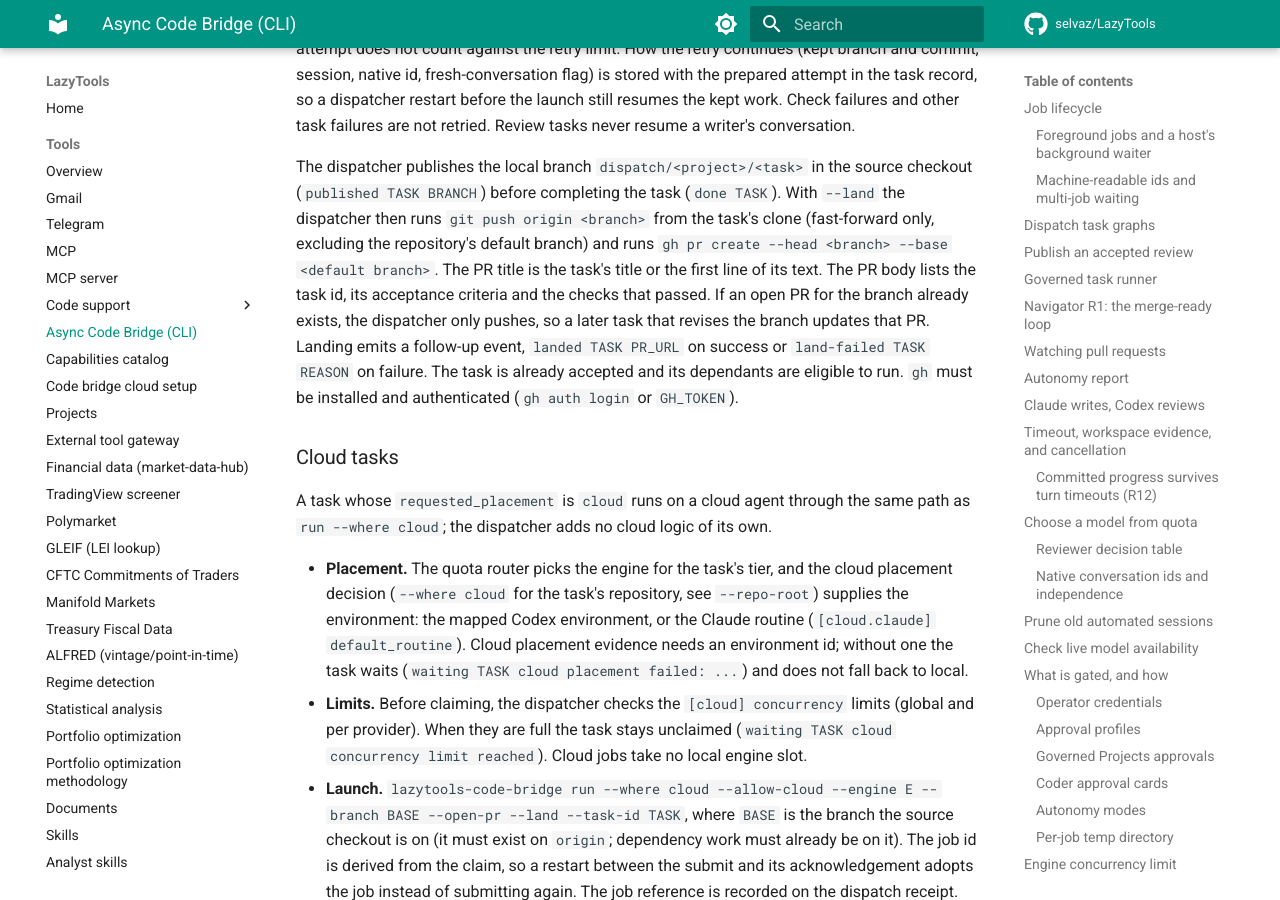
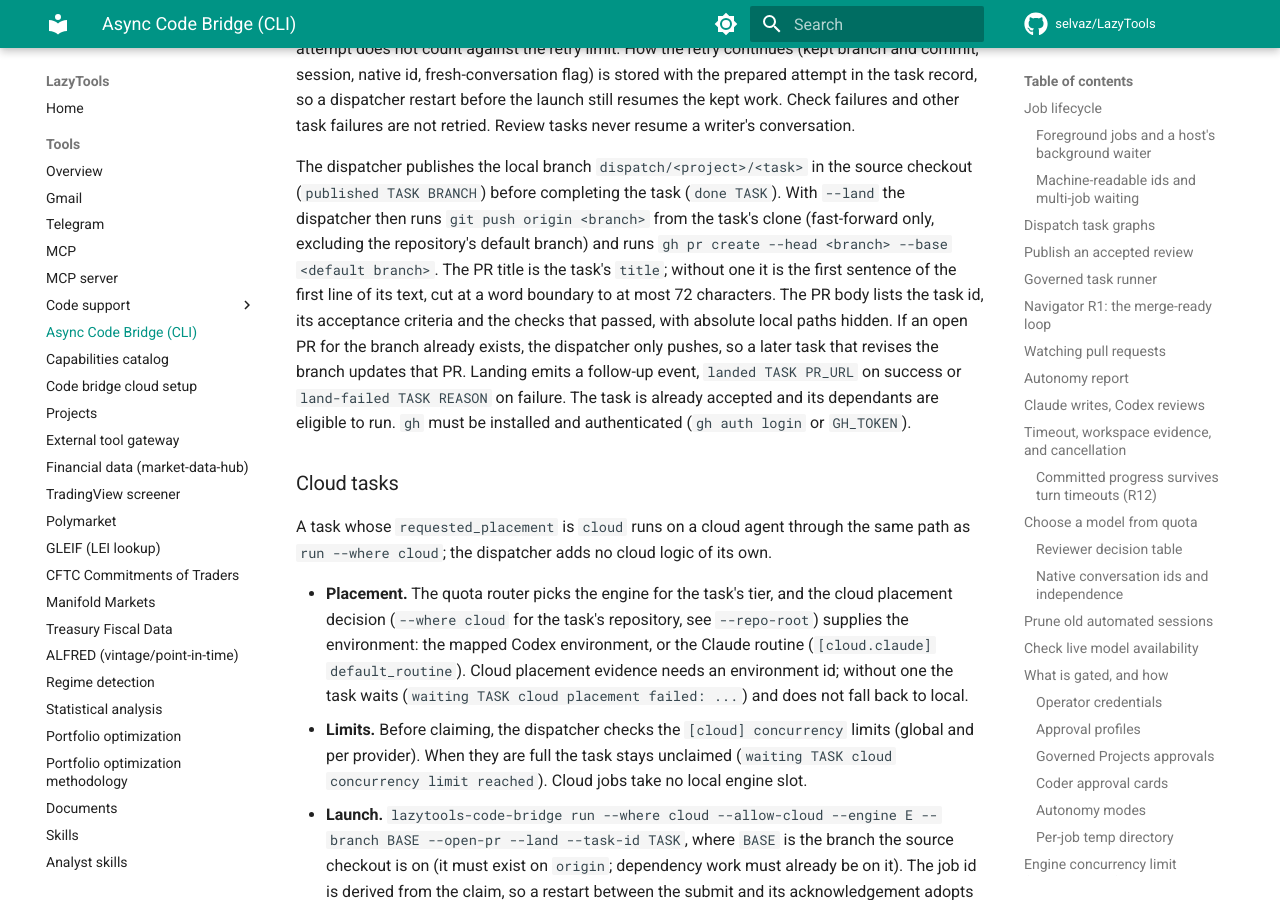
Before and after one commit to selvaz/LazyTools, an MkDocs documentation site: the page built from docs/code-bridge.md, in a window 1280 px wide and 900 px high, scrolled down 43774 px. Built offline with MkDocs 1.6.1 and Material for MkDocs 9.7.7, drawn with Linux system fonts in a browser that asks for light colours; comment, search, counter and statistics services are not loaded.

Commit message:
Keep the task title in plans and fix the landing title fallback
Plan installation dropped the title field, so it never reached the pull request. Without a title, use the first sentence of the first line, at most 72 characters. Stop the check list sanitizer from hiding relative paths.

```diff
--- a/docs/code-bridge.md
+++ b/docs/code-bridge.md
@@ -2026,9 +2026,10 @@ The dispatcher publishes the local branch `dispatch/<project>/<task>` in the sou
 checkout (`published TASK BRANCH`) before completing the task (`done TASK`). With
 `--land` the dispatcher then runs `git push origin <branch>` from the task's clone
 (fast-forward only, excluding the repository's default branch) and runs `gh pr create --head
-<branch> --base <default branch>`. The PR title is the task's title or the first line
-of its text. The PR body lists the task id, its acceptance criteria and the checks that
-passed. If an open PR for the branch already exists, the dispatcher only pushes, so a
+<branch> --base <default branch>`. The PR title is the task's `title`; without one it is
+the first sentence of the first line of its text, cut at a word boundary to at most 72
+characters. The PR body lists the task id, its acceptance criteria and the checks that
+passed, with absolute local paths hidden. If an open PR for the branch already exists, the dispatcher only pushes, so a
 later task that revises the branch updates that PR. Landing emits a follow-up event,
 `landed TASK PR_URL` on success or `land-failed TASK REASON` on failure. The task is
 already accepted and its dependants are eligible to run. `gh` must be
```
Also changed, not shown: CHANGELOG.md (+1 -0 lines), docs/projects.md (+2 -1 lines), 5 other files.
